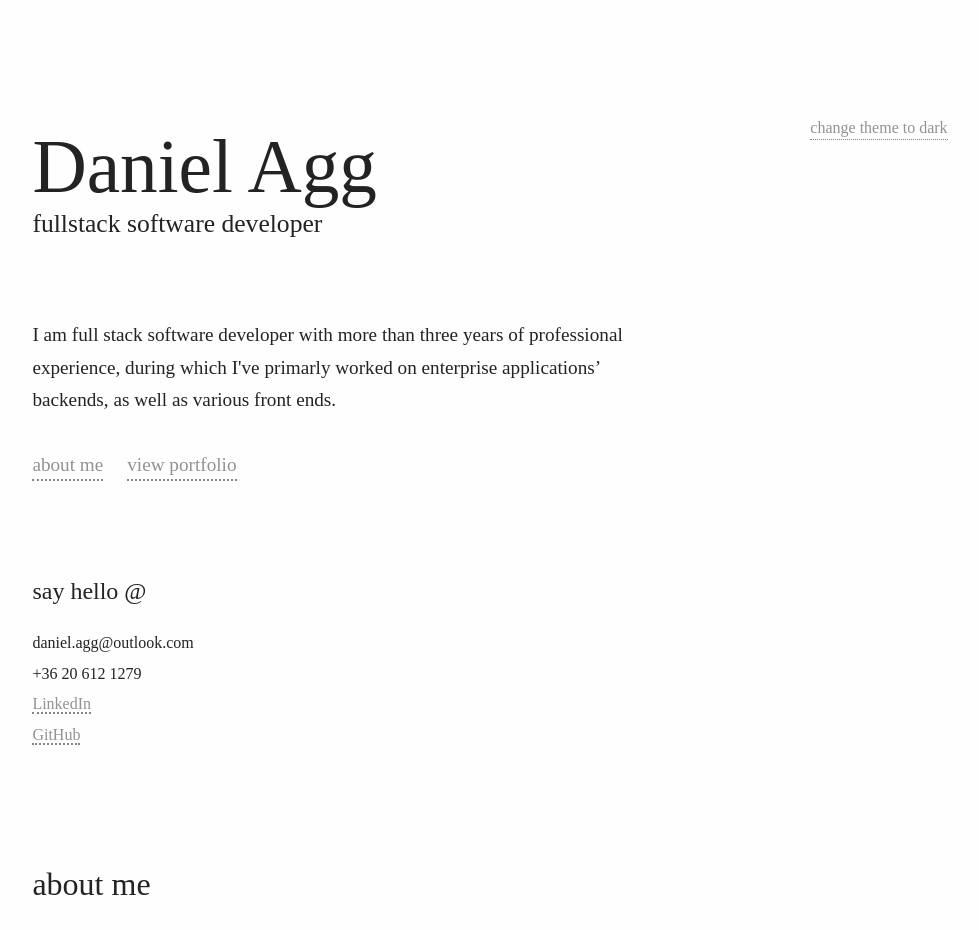
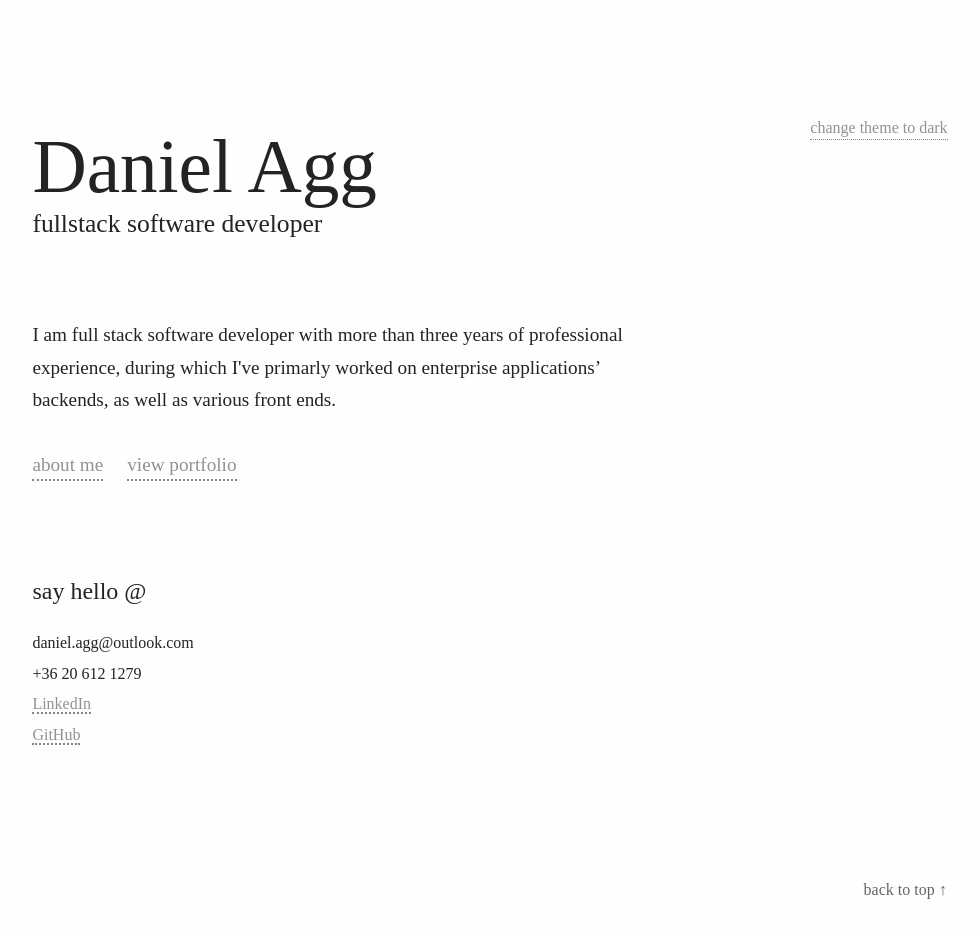
Before and after one commit to danielagg/personal-website, a React (Create React App) app: page / in a window 1280 px wide. Shown: the top 930 px of the page, without its empty margins (150-1129 px from the left). Built offline with nearby package versions, Linux system fonts and the light colour scheme; a web font is replaced by a local one.

Commit message:
Added back to the top navigation

```diff
--- a/src/App.js
+++ b/src/App.js
@@ -4,6 +4,7 @@ import { CookiesProvider } from "react-cookie";
 import AboutMe from "./components/AboutMe";
 import LandingWrapper from "./components/LandingWrapper";
 import ThemeSelector from "./components/shared/ThemeSelector";
+import BackToTopNavigation from "./components/shared/BackToTopNavigation";
 import Footer from "./components/shared/Footer";
 import PortfolioWrapper from "./components/portfolio/PortfolioWrapper";
 
@@ -13,6 +14,7 @@ function App() {
       <div className="App">
         <ThemeSelector />
         <LandingWrapper />
+        <BackToTopNavigation />
         <AboutMe />
         <PortfolioWrapper />
         <Footer />
--- a/src/components/LandingBody.js
+++ b/src/components/LandingBody.js
@@ -18,7 +18,7 @@ const LandingBody = () => {
               activeClass="active"
               to="about-me-anchor"
               smooth={true}
-              offset={-25}
+              offset={-60}
               duration={450}
               className="main-navigation-list-item-link"
             >
@@ -30,7 +30,7 @@ const LandingBody = () => {
               activeClass="active"
               to="my-projects-anchor"
               smooth={true}
-              offset={-25}
+              offset={-60}
               duration={450}
               className="main-navigation-list-item-link"
             >
--- /dev/null
+++ b/src/components/shared/BackToTopNavigation.css
@@ -0,0 +1,14 @@
+.back-to-top-container {
+  display: block;
+  position: sticky;
+  top: 0;
+  background: var(--main-bg);
+  text-align: right;
+  z-index: 1;
+  padding: 0.06em;
+  opacity: 0.7;
+}
+
+.back-to-top-container p:hover {
+  cursor: pointer;
+}
--- /dev/null
+++ b/src/components/shared/BackToTopNavigation.js
@@ -0,0 +1,19 @@
+import React from "react";
+import "./BackToTopNavigation.css";
+import * as Scroll from "react-scroll";
+
+const BackToTopNavigation = () => {
+  const scrollToTop = () =>
+    Scroll.animateScroll.scrollToTop({
+      duration: 500,
+      smooth: true
+    });
+
+  return (
+    <div className="back-to-top-container">
+      <p onClick={scrollToTop}>back to top &uarr;</p>
+    </div>
+  );
+};
+
+export default BackToTopNavigation;
--- a/src/components/shared/Footer.css
+++ b/src/components/shared/Footer.css
@@ -1,6 +1,12 @@
 .footer-container {
   text-align: center;
   padding: 0;
-  margin: 4em 0;
+  margin: 2em 0;
   color: var(--default-link-color);
 }
+
+@media screen and (min-width: 720px) {
+  .footer-container {
+    margin: 4em 0;
+  }
+}
```
